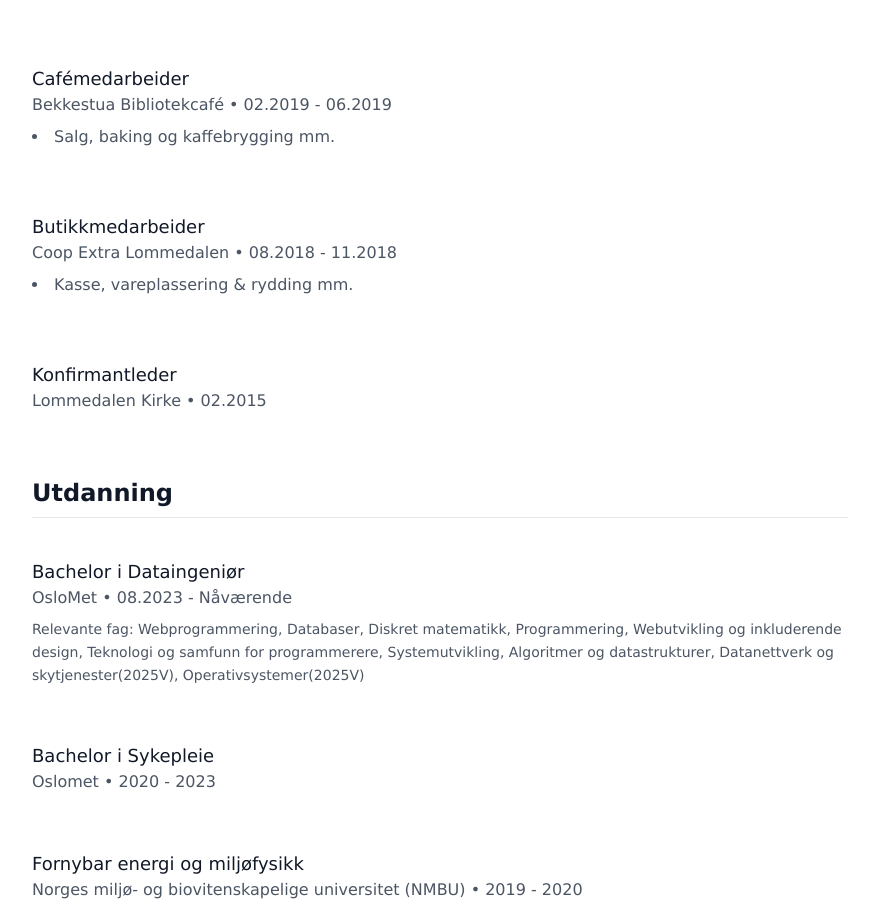
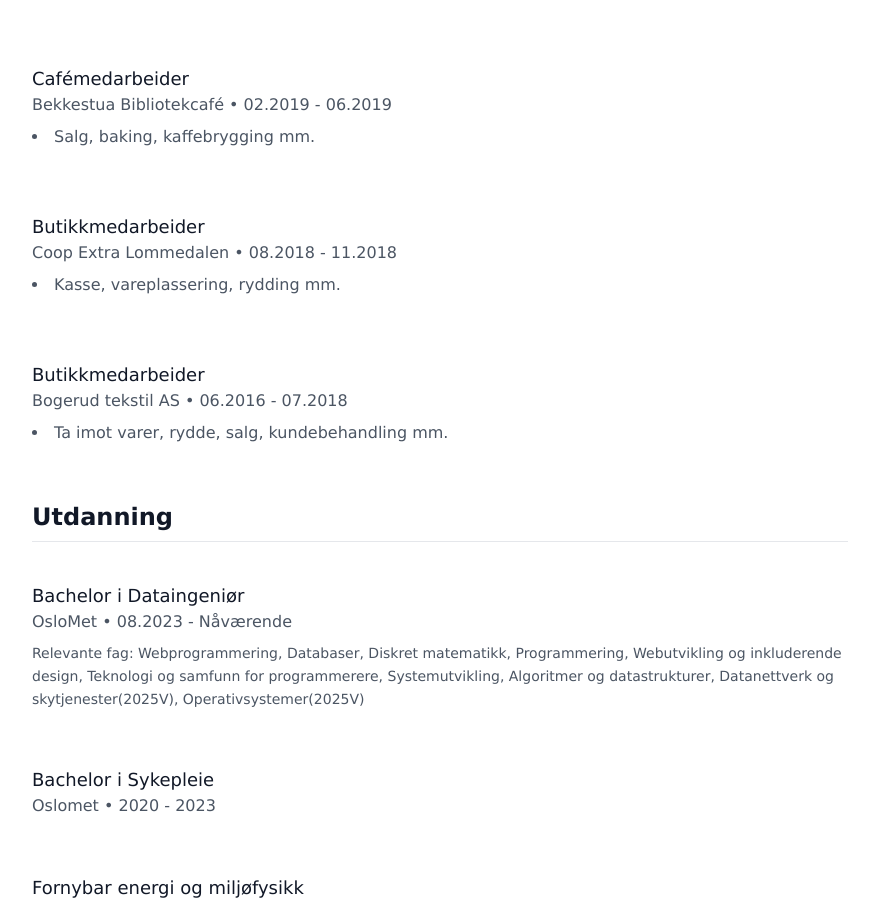
Before and after one commit to tominezak/minSide, a React (Vite) app: page /cv in a window 1280 px wide. Shown: the part 824-1728 px from the top of the page, without its empty margins (200-1072 px from the left). Built offline with nearby package versions, Linux system fonts and the light colour scheme.

Commit message:
Endra arbeidserfaring

```diff
--- a/src/Pages/CV.tsx
+++ b/src/Pages/CV.tsx
@@ -78,19 +78,19 @@ function CV() {
                   title: "Cafémedarbeider",
                   company: "Bekkestua Bibliotekcafé",
                   period: "02.2019 - 06.2019",
-                  duties: ["Salg, baking og kaffebrygging mm."],
+                  duties: ["Salg, baking, kaffebrygging mm."],
                 },
                 {
                   title: "Butikkmedarbeider",
                   company: "Coop Extra Lommedalen",
                   period: "08.2018 - 11.2018",
-                  duties: ["Kasse, vareplassering & rydding mm."],
+                  duties: ["Kasse, vareplassering, rydding mm."],
                 },
                 {
-                  title: "Konfirmantleder",
-                  company: "Lommedalen Kirke",
-                  period: "02.2015",
-                  duties: [],
+                  title: "Butikkmedarbeider",
+                  company: "Bogerud tekstil AS",
+                  period: "06.2016 - 07.2018",
+                  duties: ["Ta imot varer, rydde, salg, kundebehandling mm."],
                 },
               ].map((job, index) => (
                 <div
```
